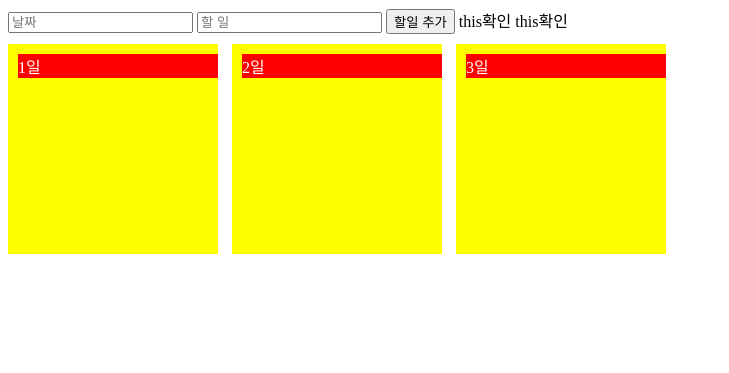
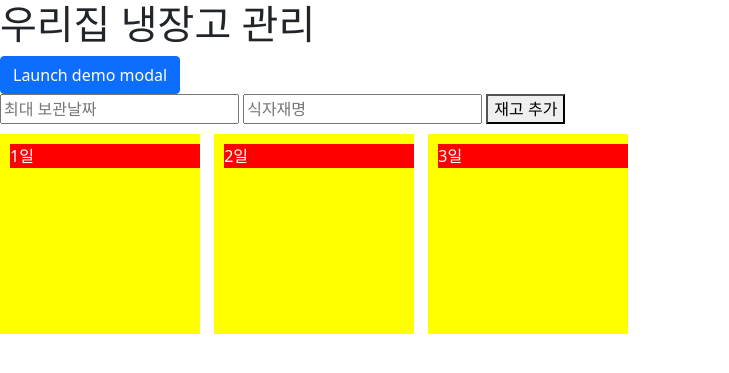
Before and after one commit to kangsudal/sba-django, a Django app: page /onetk in a window 1280 px wide. Shown: the top 373 px of the page, without its empty margins (0-729 px from the left). Run offline with Django 3.2, Linux system fonts and the light colour scheme.

Commit message:
add modal in a.html

```diff
--- a/members/templates/a.html
+++ b/members/templates/a.html
@@ -1,10 +1,20 @@
 <html>
+
 <head>
+	<!--jquery-->
 	<script src="https://code.jquery.com/jquery-3.5.1.slim.min.js"></script>
+	<!--bootstrap-->
+	<link href="https://cdn.jsdelivr.net/npm/bootstrap@5.0.0-beta1/dist/css/bootstrap.min.css" rel="stylesheet"
+		integrity="sha384-giJF6kkoqNQ00vy+HMDP7azOuL0xtbfIcaT9wjKHr8RbDVddVHyTfAAsrekwKmP1" crossorigin="anonymous">
+	<script src="https://cdn.jsdelivr.net/npm/bootstrap@5.0.0-beta1/dist/js/bootstrap.bundle.min.js"
+		integrity="sha384-ygbV9kiqUc6oa4msXn9868pTtWMgiQaeYH7/t7LECLbyPA2x65Kgf80OJFdroafW"
+		crossorigin="anonymous"></script>
+	<!--end_bootstrap-->
 	<style>
 		.outer {
 			margin-top: 10px;
 		}
+
 		.my_class {
 			width: 200px;
 			height: 200px;
@@ -15,42 +25,74 @@
 			margin-right: 10px;
 			vertical-align: top;
 		}
-			.my_class > .date {
+
+		.my_class>.date {
 			background-color: red;
 			color: white;
 		}
-			.my_class > .content {
+
+		.my_class>.content {
 			background-color: blue;
 			color: white;
 		}
 	</style>
 </head>
+
 <body>
 	<script>
-			function hello(){
-				// var addedItem = "<div class='content'>" +  $( "#my_input" ).val() + "</div>" ;
-				// $( "#cal_" + $( "#my_date" ).val() ).append( addedItem);
-				// console.log(typeof(addedItem));
-				var indexOfChild = $( "#my_date" ).val()-1;
-				var addedItem = "<div class='content'>" +  $( "#my_input" ).val() + "</div>";
-				$($(".outer").children()[indexOfChild]).append(addedItem);
-				console.log(typeof($($(".outer").children()[indexOfChild])));
-				console.log(typeof($(".outer").children()[indexOfChild] ));
+		var myModal = document.getElementById('myModal')
+		var myInput = document.getElementById('myInput')
+
+		function hello() {
+			var indexOfChild = $("#my_date").val() - 1;
+			var addedItem = "<div class='content' onclick='fn(this)'>" + $("#my_input").val() + "</div>";
+			var selectedContainer = $($(".outer").children()[indexOfChild]);
+			selectedContainer.append(addedItem);
 		}
 		function checkthisout(obj) {
 			console.log(obj);
 		}
-			function checkparent(obj){
-				console.log( $(obj).parent() );
+		function checkparent(obj) {
+			console.log($(obj).parent());
+		}
+		function fn(obj) {
+			alert(obj + "clicked");
+			// $(obj).remove();
+			$(obj).text("hey");
 		}
 	</script>
+	<h1>우리집 냉장고 관리</h1>
+	<!-- Button trigger modal -->
+	<button type="button" class="btn btn-primary" data-bs-toggle="modal" data-bs-target="#exampleModal">
+		Launch demo modal
+	</button>
 
-		<input type="text" id="my_date" placeholder="날짜">
-		<input type="text" id="my_input" placeholder="할 일">
+	<!-- Modal -->
+	<div class="modal fade" id="exampleModal" tabindex="-1" aria-labelledby="exampleModalLabel" aria-hidden="true">
+		<div class="modal-dialog">
+			<div class="modal-content">
+				<div class="modal-header">
+					<h5 class="modal-title" id="exampleModalLabel">Modal title</h5>
+					<button type="button" class="btn-close" data-bs-dismiss="modal" aria-label="Close"></button>
+				</div>
+				<div class="modal-body">
+					...
+				</div>
+				<div class="modal-footer">
+					<button type="button" class="btn btn-secondary" data-bs-dismiss="modal">Close</button>
+					<button type="button" class="btn btn-primary">Save changes</button>
+				</div>
+			</div>
+		</div>
+	</div>
+	<br>
+	<!--my contents-->
+	<input type="text" id="my_date" placeholder="최대 보관날짜">
+	<input type="text" id="my_input" placeholder="식자재명">
 
-		<button onclick="hello();">할일 추가</button>
-		<span onclick="checkthisout(this);">this확인</span>
-		<a onclick="checkthisout(this);">this확인</a>
+	<button onclick="hello();">재고 추가</button>
+	<!-- <span onclick="checkthisout(this);">this확인</span>
+		<a onclick="checkthisout(this);">this확인</a> -->
 
 	<div class="outer">
 		<div id="cal_1" class="my_class">
@@ -66,4 +108,5 @@
 		</div>
 	</div>
 </body>
+
 </html>
```
Lines whose indentation alone changed are shown as unchanged.
